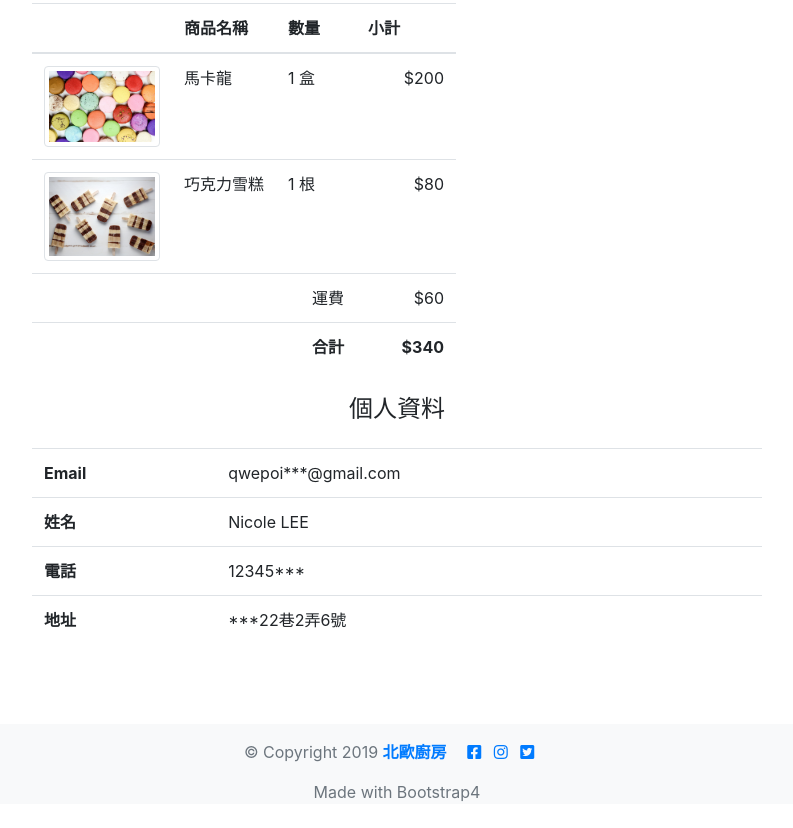
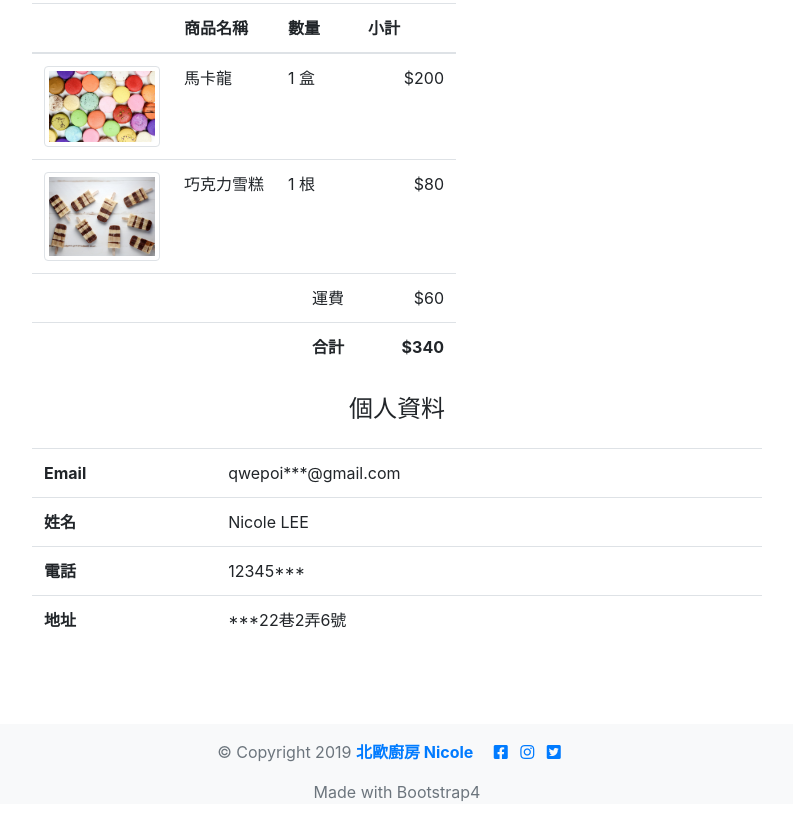
Before and after one commit to NicoleWonderful/bootstrap-demo-shop, a plain HTML site: page index.html in a window 1280 px wide. Shown: the part 4875-5703 px from the top of the page, without its empty margins (243-1036 px from the left). Drawn offline with nearby package versions, Linux system fonts and the light colour scheme.

Commit message:
改變名稱

```diff
--- a/index.html
+++ b/index.html
@@ -592,7 +592,7 @@
         </div>
         <footer class="containt-fluid bg-light text-secondary my-4">
             <div class="d-flex flex-column text-center">
-                <div class="my-3 mr-2">&copy Copyright 2019 <b class="text-primary mr-3">北歐廚房</b>
+                <div class="my-3 mr-2">&copy Copyright 2019 <b class="text-primary mr-3">北歐廚房 Nicole</b>
                     <i class="fab fa-facebook-square text-primary mr-2"></i>
                     <i class="fab fa-instagram text-primary mr-2 "></i>
                     <i class="fab fa-twitter-square text-primary mr-2"></i>
```
